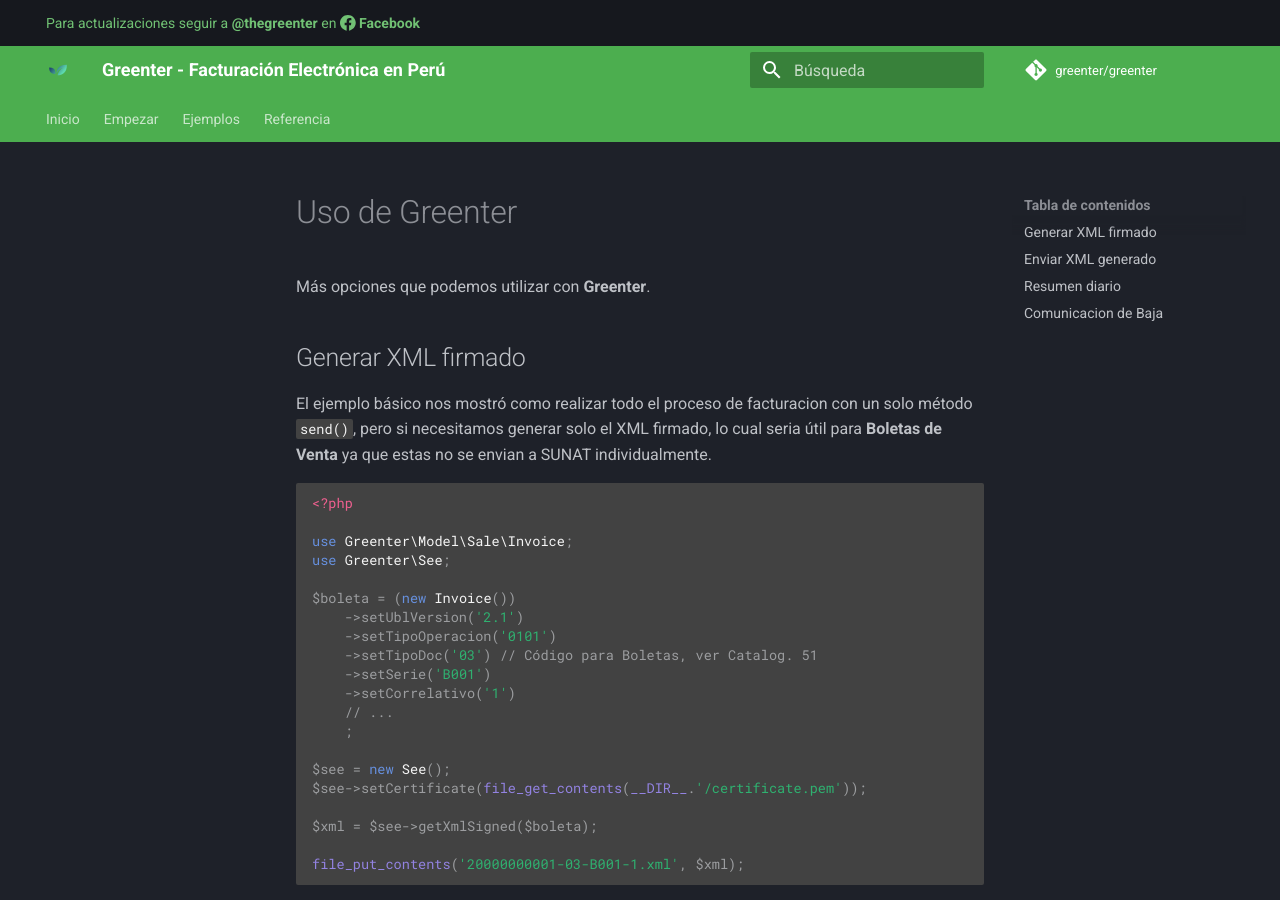
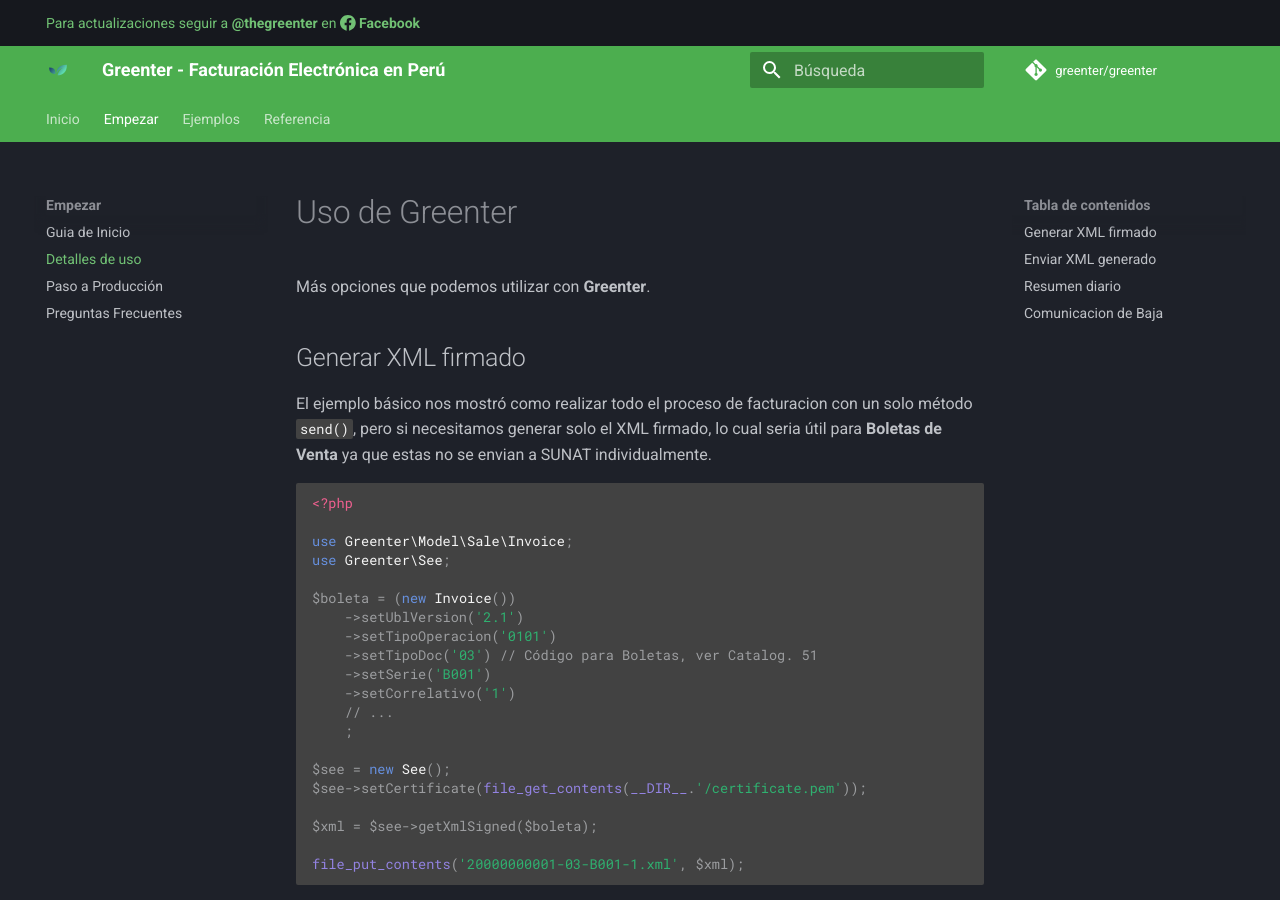
Before and after one commit to thegreenter/docs, an MkDocs documentation site: the page built from docs/usage.md, in a window 1280 px wide and 900 px high. Built offline with MkDocs 1.6.1 and Material for MkDocs 9.7.7, drawn with Linux system fonts in a browser that asks for light colours.

Commit message:
Register usage docs

```diff
--- a/mkdocs.yml
+++ b/mkdocs.yml
@@ -16,7 +16,7 @@
       - index.md
     - Empezar:
       - Guia de Inicio: starter.md
-      - Migrar a UBL 2.1: migrate2.1.md
+      - Detalles de uso: usage.md
       - Paso a Producción: production.md
       - 'Preguntas Frecuentes': faq.md
     - Ejemplos:
```
